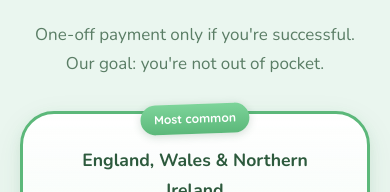
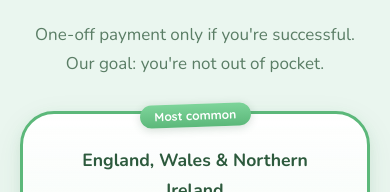
Before and after one commit to Halfpro6119/AttendanceAllowance-foryou, a website: page index.html in a window 390 px wide. Shown: the part 7536-7728 px from the top of the page. Drawn offline with nearby package versions, Linux system fonts and the light colour scheme.

Commit message:
Refactor price badge structure and styles for improved layout and design
- Wrapped the price badge in a new div for better alignment and styling.
- Updated CSS for the price badge and its wrapper to enhance visual presentation and responsiveness.

```diff
--- a/index.html
+++ b/index.html
@@ -461,7 +461,9 @@
         <p class="pricing-note">One-off payment only if you're successful. Our goal: you're not out of pocket.</p>
         <div class="pricing-grid">
           <div class="price-card price-card-featured">
-            <span class="price-badge">Most common</span>
+            <div class="price-badge-wrap">
+              <span class="price-badge">Most common</span>
+            </div>
             <h3>England, Wales & Northern Ireland</h3>
             <p class="price">£375 <span>+ VAT</span></p>
             <p class="price-desc">Attendance Allowance application</p>
--- a/styles.css
+++ b/styles.css
@@ -1631,17 +1631,28 @@ section {
   background: linear-gradient(180deg, #ffffff 0%, rgba(240, 249, 244, 0.5) 100%);
 }
 
-.price-badge {
+.price-badge-wrap {
   position: absolute;
   top: -10px;
-  left: 50%;
-  transform: translateX(-50%) rotate(-2deg);
+  left: 0;
+  right: 0;
+  display: flex;
+  justify-content: center;
+  pointer-events: none;
+}
+
+.price-badge {
+  display: inline-flex;
+  align-items: center;
+  justify-content: center;
+  line-height: 1;
+  transform: rotate(-2deg);
   background: linear-gradient(180deg, var(--teal-light), var(--teal));
   color: white;
   font-size: 0.75rem;
   font-weight: 700;
   font-family: var(--font-display);
-  padding: 0.3rem 0.85rem;
+  padding: 0.35rem 0.9rem;
   border-radius: var(--radius-full);
   box-shadow: 0 2px 8px rgba(45, 90, 61, 0.2);
 }
```
